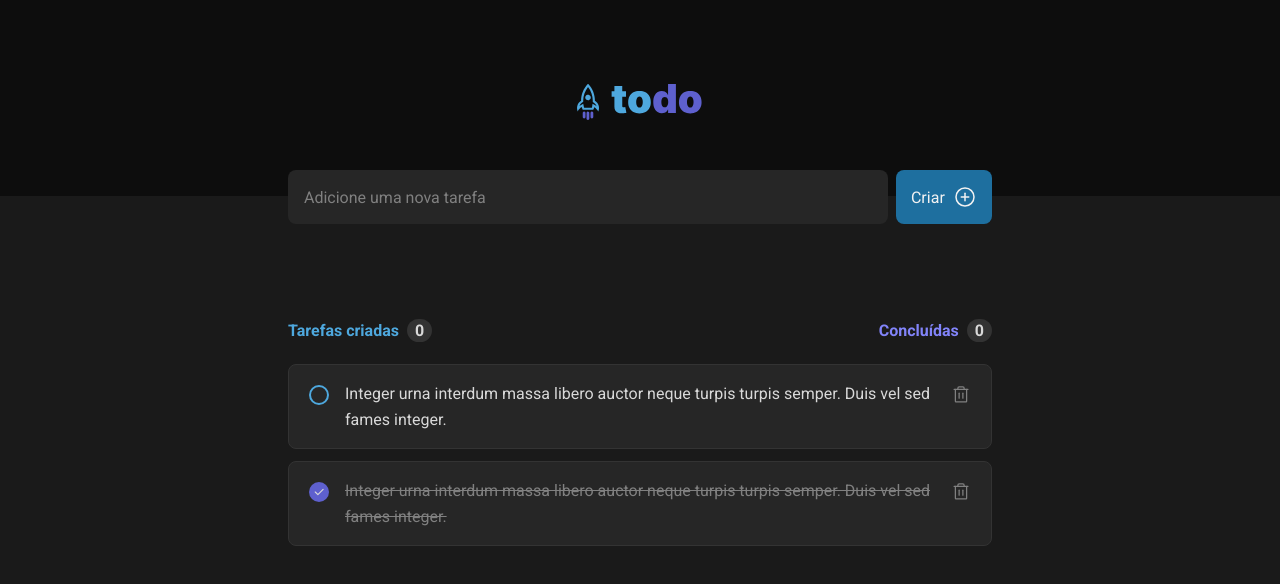
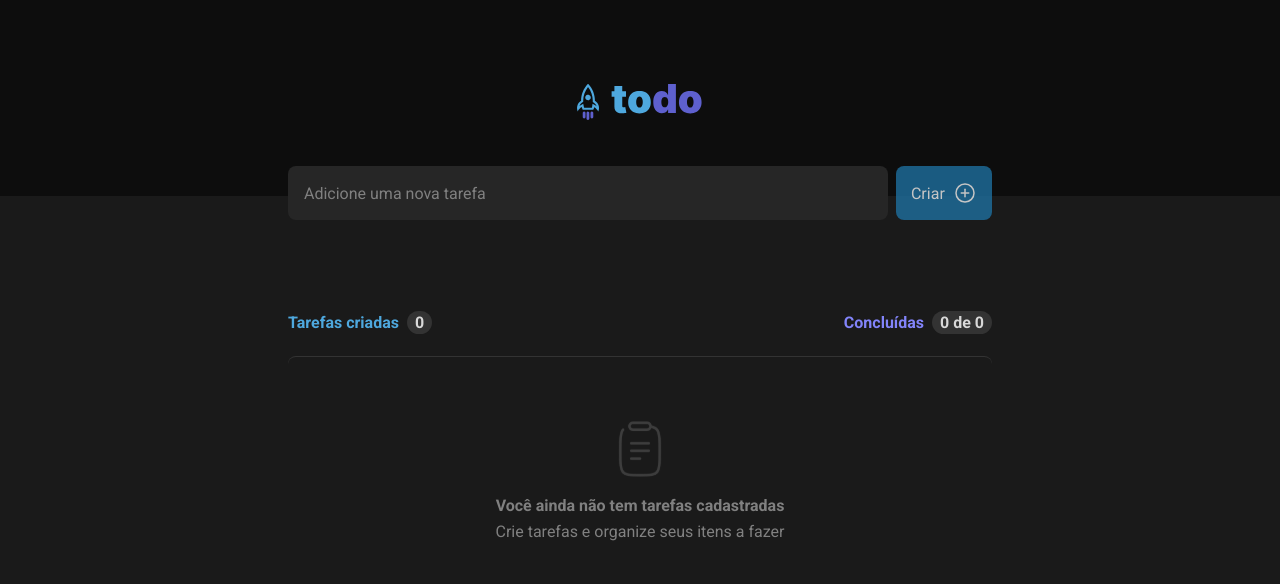
Before and after one commit to caiorodr/to-do-reactjs-ts, a React (Vite) app: page / in a window 1280 px wide. Shown: the top 584 px of the page. Built offline with nearby package versions, Linux system fonts and the light colour scheme.

Commit message:
finish project react to do list rocketseat

```diff
--- a/src/App.tsx
+++ b/src/App.tsx
@@ -13,11 +13,6 @@ export function App() {
       <Header/>
       <div className={styles.wrapper}>
         <Task/>
-        <Info/>
-        <div  className={styles.empty}>
-          <List/>
-        </div>
-
       </div>
     </div>
   )
--- a/src/components/Info.tsx
+++ b/src/components/Info.tsx
@@ -1,16 +1,21 @@
 import styles from './Info.module.css';
 
-export function Info() {
+interface prospsInfo {
+    tasksCreated: number;
+    contTaksCompleted: number;
+}
+
+export function Info({tasksCreated, contTaksCompleted}: prospsInfo) {
     return (
         <div className={styles.info}>
             <strong className={styles.created}>
                 Tarefas criadas
-                <span>0</span>
+                <span>{tasksCreated}</span>
             </strong>
 
             <strong className={styles.completed}>
                 Concluídas
-                <span>0</span>
+                <span>{contTaksCompleted} de {tasksCreated}</span>
             </strong>
         </div>
     )
--- a/src/components/List.module.css
+++ b/src/components/List.module.css
@@ -28,7 +28,6 @@
    border: solid 1px var(--gray-400);
 
    line-height: 1.6;
-
 }
 
 .taskContent + .taskContent {
@@ -69,6 +68,9 @@
 
    line-height: 0;
    border-radius: 2px;
+
+   transition: background-color 1s;
+
  }
 
 
@@ -79,11 +81,11 @@
  }
 
  .taskChecked p {
+   line-height: 1.5rem;
+   width: 100%;
    color: var(--gray-300);
    text-decoration: line-through;
  }
-
-
 
 
  .taskUnChecked {
@@ -93,7 +95,10 @@
    gap: 0.75rem;
 }
 
-
+.taskUnChecked p {
+   color: var(--gray-200);
+   width: 100%;
+}
 
 .taskUnChecked button[name = 'unChecked']{
    background: transparent;
@@ -122,6 +127,8 @@
 
    line-height: 0;
    border-radius: 2px;
+
+   transition: background-color 1s;
 }
 
 
--- a/src/components/List.tsx
+++ b/src/components/List.tsx
@@ -1,55 +1,92 @@
 import styles from './List.module.css';
 import Clipboard from '../assets/Clipboard.svg'
-import { useState } from 'react';
-import { Check, Trash, Circle } from 'phosphor-react';
+import { Check, Trash } from 'phosphor-react';
 
-export function List(){
-    const [taskList, setTaskList] = useState('');
+
+interface listTask {
+    id: number;
+    text: string;
+    clickTask: string;
+    title: string;
+}
+
+interface propsListTask {
+    listToTasks: listTask[];
+    isCompletedTask: (listTask: listTask[]) => void;
+    onRemoveTask: (listTask: listTask[]) => void;
+}
+
+export function List({listToTasks, isCompletedTask, onRemoveTask}: propsListTask){
+    const validListToTasks: boolean = listToTasks.length > 1 ? true : false;
+
+    function handleCheckedTask(id: number) {
+
+        // Acha o index do elemento
+        const taskIndex = listToTasks.findIndex((task: listTask) => {
+            return task.id == id;
+        });
+
+        const tempTasks = [...listToTasks];
+        if (tempTasks[taskIndex].clickTask === 'checked'){
+            tempTasks[taskIndex].clickTask = 'unChecked';
+        }else {
+            tempTasks[taskIndex].clickTask = 'checked';
+        }
+
+        tempTasks[taskIndex].title = 'Desmarcar tarefa';
+
+        isCompletedTask(tempTasks)
+    }
+
+    function handleDeleteTask(id: number) {
+        const taskFilterRemoved = listToTasks.filter((task: listTask) => {
+            return task.id !== id;
+        })
+
+        onRemoveTask(taskFilterRemoved);
+    }
 
     return (
         <div>
-            {taskList.length > 0 ?
+            {validListToTasks ?
+                <article className={styles.notEmptyContent}>
+                    {listToTasks.map((task: listTask) => {
+                        if(task.text.length > 0) {
+                            return (
+                                <div key={task.id} className={styles.taskContent}>
+                                    <div className={task.clickTask === 'checked' ? styles.taskChecked : styles.taskUnChecked}>
+                                        <button
+                                            title={task.title}
+                                            name={task.clickTask}
+                                            onClick={() => handleCheckedTask(task.id)}
+                                        >
+                                            <Check
+                                                weight="bold"
+                                                size={12}
+                                            />
+                                        </button>
+                                        <p>{task.text}</p>
+                                        <button
+                                            title="Deletar Tarefa"
+                                            name='delete'
+                                            onClick={() => handleDeleteTask(task.id)}
+                                        >
+                                            <Trash size={20}/>
+                                        </button>
+                                    </div>
+                                </div>
+                            )
+                        }
+                    })}
+                </article>
+            :
                 <div className={styles.empty}>
-
                     <article className={styles.emptyContent}>
                         <img src={Clipboard} />
                         <strong>Você ainda não tem tarefas cadastradas</strong>
                         <p>Crie tarefas e organize seus itens a fazer</p>
                     </article>
                 </div>
-            :
-                <article className={styles.notEmptyContent}>
-                    <div className={styles.taskContent}>
-                        <div className={styles.taskUnChecked}>
-                            <button title='Marcar tarefa' name='unChecked'>
-                                <Check
-                                    weight="bold"
-                                    size={12}
-                                />
-                            </button>
-                            <p>Integer urna interdum massa libero auctor neque turpis turpis semper. Duis vel sed fames integer.</p>
-                            <button name='delete'>
-                                <Trash size={20}/>
-                            </button>
-                        </div>
-                    </div>
-
-                    <div className={styles.taskContent}>
-                        <div className={styles.taskChecked}>
-                            <button title='Desmarcar tarefa' name='checked'>
-                                <Check
-                                    weight="bold"
-                                    size={12}
-                                />
-                            </button>
-                            <p>Integer urna interdum massa libero auctor neque turpis turpis semper. Duis vel sed fames integer.</p>
-                            <button name='delete'>
-                                <Trash size={20}/>
-                            </button>
-                        </div>
-                    </div>
-
-                </article>
             }
         </div>
     )
--- a/src/components/Task.module.css
+++ b/src/components/Task.module.css
@@ -19,6 +19,11 @@
 }
 
 
+
+.newTask input[type="newTask"]:focus {
+  border: 1px solid var(--purple-dark);
+}
+
 .newTask input[type="newTask"]::placeholder {
   color: var(--gray-300)
 }
@@ -29,6 +34,8 @@
   border-radius: 8px;
   padding: 0.950rem;
   border: 0;
+  cursor: pointer;
+
   display: flex;
   align-items: center;
   justify-content: center;
@@ -43,3 +50,16 @@
 .newTask button:hover{
   background: var(--blue)
 }
+
+.newTask button:disabled{
+  opacity: 0.8;
+  cursor: auto;
+}
+
+.newTask button:disabled:hover{
+  background: var(--blue-dark);
+}
+
+.listToTaks {
+  margin-top: 1.5rem;
+}
--- a/src/components/Task.tsx
+++ b/src/components/Task.tsx
@@ -1,14 +1,91 @@
 import { PlusCircle } from 'phosphor-react'
+import { ChangeEvent, useState } from 'react'
+import { Info } from './Info';
+import { List } from './List';
 import styles from './Task.module.css'
 
+
+interface propsTaks {
+  id: number;
+  text: string;
+  clickTask: string;
+  title: string;
+}
+
 export function Task() {
+
+  const [listToTasks, setListToTasks] = useState([{id: 0 , text: '', clickTask: '', title: ''}]);
+  const [newTextInput, setNewTextInput] = useState('');
+  const [tasksCreated, setTasksCreated] = useState(0);
+  const [taksCompleted, setTaksCompleted] = useState(0);
+
+  function handleTextInputChange(event: ChangeEvent<HTMLInputElement>) {
+    setNewTextInput(event.target.value);
+  }
+
+  function handleCriarNewTask(): void {
+    setListToTasks([...listToTasks,{id: Math.random(), text: newTextInput, clickTask: 'unChecked', title: 'Marcar tarefa'}]);
+    setTasksCreated(listToTasks.length);
+    setNewTextInput('');
+  }
+
+  function completedTask(taskCompleted: propsTaks[]) {
+
+    const findTaskCompleted = taskCompleted.filter((task: any) => {
+      return task.clickTask === 'checked';
+    })
+    const contTaksCompleted = findTaskCompleted.length;
+
+    setTaksCompleted(contTaksCompleted);
+    setListToTasks(taskCompleted);
+
+  }
+
+  function removeListTask(taskRemoved: propsTaks[]) {
+
+    const findTaskCompleted = taskRemoved.filter((task: any) => {
+      return task.clickTask === 'checked';
+    })
+    const contTaksCompleted = findTaskCompleted.length;
+
+    setTaksCompleted(contTaksCompleted);
+
+    setListToTasks(taskRemoved);
+    setTasksCreated(taskRemoved.length -1);
+  }
+
   return (
-    <header className={styles.newTask}>
-      <input type="newTask" placeholder='Adicione uma nova tarefa' />
-        <button>
+    <div>
+      <header className={styles.newTask}>
+        <input
+          type="newTask"
+          placeholder='Adicione uma nova tarefa'
+          onChange={handleTextInputChange}
+          value={newTextInput}
+        />
+        <button
+          onClick={handleCriarNewTask}
+          disabled={!(newTextInput.length > 0)}
+        >
           Criar
           <PlusCircle size={24} />
         </button>
-    </header>
+      </header>
+
+      <Info
+        tasksCreated={tasksCreated}
+        contTaksCompleted={taksCompleted}
+      />
+
+      <div className={styles.listToTaks}>
+        <List
+        listToTasks={listToTasks}
+        isCompletedTask={completedTask}
+        onRemoveTask={removeListTask}
+      />
+      </div>
+
+    </div>
+
   )
 }
```
Lines whose indentation alone changed are shown as unchanged.
